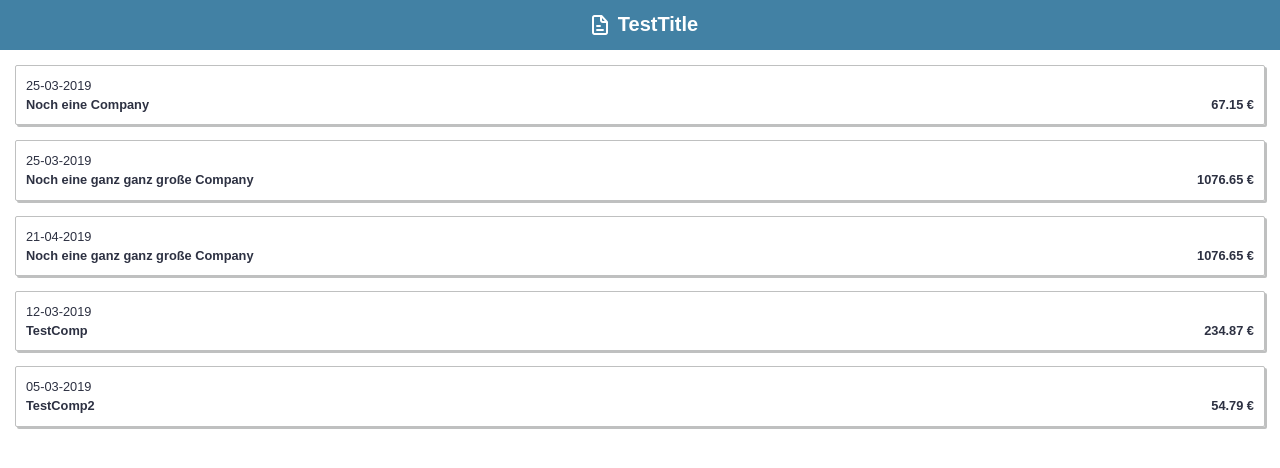
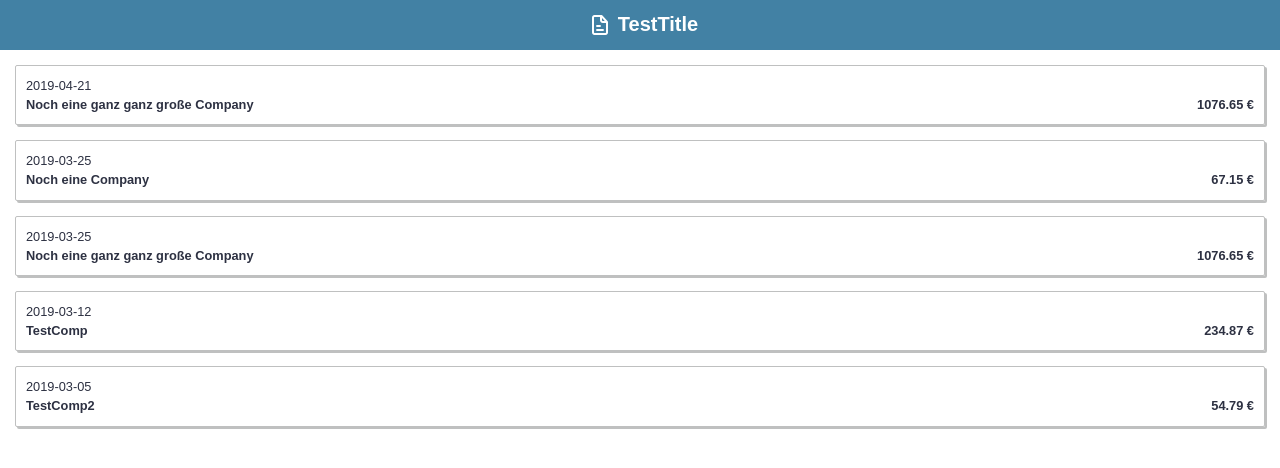
Before and after one commit to vanessatie/invoice-manager, a React (Create React App) app: page / in a window 1280 px wide. Shown: the top 468 px of the page. Built offline with nearby package versions, Linux system fonts and the light colour scheme.

Commit message:
change date format

```diff
--- a/src/components/Card.mdx
+++ b/src/components/Card.mdx
@@ -6,6 +6,7 @@ menu: Components
 import { Props, Playground } from "docz";
 import Card from "./Card";
 import GlobalStyles from "../app/GlobalStyles";
+import App from "../app/App.js";
 
 <GlobalStyles />
 
@@ -16,5 +17,5 @@ import GlobalStyles from "../app/GlobalStyles";
 ## Basic Usage
 
 <Playground>
-  <Card date="21-07-2019" company="TestCompany" amount="12.5" />
+  <Card />
 </Playground>
--- a/src/pages/__mock__/cards.json
+++ b/src/pages/__mock__/cards.json
@@ -1,26 +1,26 @@
 [
   {
-    "date": "12-03-2019",
+    "date": "2019-03-12",
     "company": "TestComp",
     "amount": 234.87
   },
   {
-    "date": "05-03-2019",
+    "date": "2019-03-05",
     "company": "TestComp2",
     "amount": 54.79
   },
   {
-    "date": "25-03-2019",
+    "date": "2019-03-25",
     "company": "Noch eine Company",
     "amount": 67.15
   },
   {
-    "date": "25-03-2019",
+    "date": "2019-03-25",
     "company": "Noch eine ganz ganz große Company",
     "amount": 1076.65
   },
   {
-    "date": "21-04-2019",
+    "date": "2019-04-21",
     "company": "Noch eine ganz ganz große Company",
     "amount": 1076.65
   }
```
